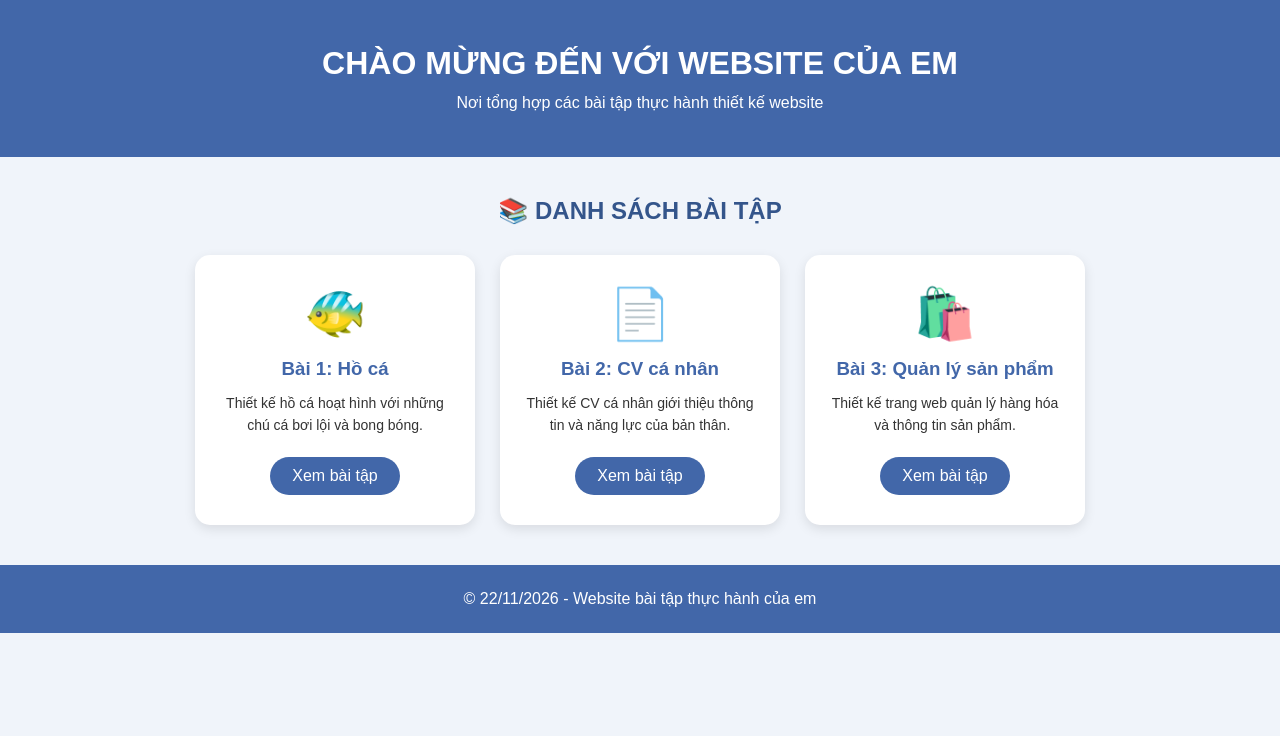
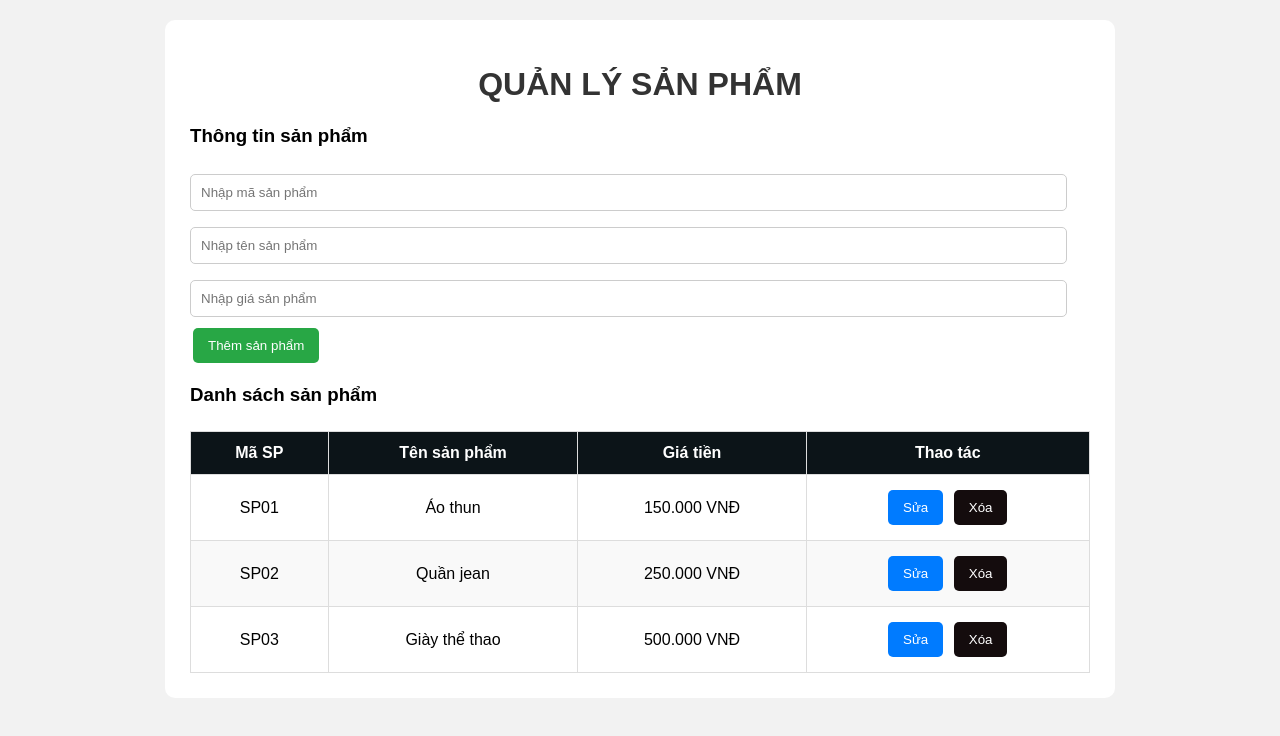
Before and after one commit to nndmy057/nndmy057.github.io, a plain HTML site: page index.html in a window 1280 px wide. Drawn offline with Linux system fonts and the light colour scheme.

Commit message:
Add files via upload

```diff
--- a/index.html
+++ b/index.html
@@ -4,148 +4,222 @@
 <head>
     <meta charset="UTF-8">
     <meta name="viewport" content="width=device-width, initial-scale=1.0">
-    <title>Trang chủ bài tập của em</title>
+    <title>Quản lý sản phẩm</title>
 
     <style>
-        * {
+        body {
+            font-family: Arial;
+            background-color: #f2f2f2;
             margin: 0;
-            padding: 0;
-            box-sizing: border-box;
+            padding: 20px;
         }
 
-        body {
-            font-family: Arial, sans-serif;
-            background: #f0f4fa;
+        h1 {
+            text-align: center;
             color: #333;
         }
 
-        header {
-            background: #4267a9;
-            color: white;
-            text-align: center;
-            padding: 45px 20px;
+        .container {
+            max-width: 900px;
+            margin: auto;
+            background: white;
+            padding: 25px;
+            border-radius: 10px;
         }
 
-        header h1 {
-            font-size: 32px;
-            margin-bottom: 12px;
+        input {
+            width: 95%;
+            padding: 10px;
+            margin: 8px 0;
+            border: 1px solid #ccc;
+            border-radius: 5px;
         }
 
-        header p {
-            font-size: 16px;
+        button {
+            padding: 10px 15px;
+            border: none;
+            border-radius: 5px;
+            cursor: pointer;
+            color: white;
+            margin: 3px;
         }
 
-        .container {
-            width: 90%;
-            max-width: 1000px;
-            margin: 40px auto;
+        .them {
+            background-color: #28a745;
+        }
+
+        .sua {
+            background-color: #007bff;
+        }
+
+        .xoa {
+            background-color: #140c0d;
+        }
+
+        table {
+            width: 100%;
+            border-collapse: collapse;
+            margin-top: 25px;
+        }
+
+        th, td {
+            border: 1px solid #ddd;
+            padding: 12px;
             text-align: center;
         }
 
-        .container h2 {
-            margin-bottom: 30px;
-            color: #34558b;
+        th {
+            background-color: #0c1418;
+            color: white;
         }
 
-        .cards {
-            display: flex;
-            justify-content: center;
-            flex-wrap: wrap;
-            gap: 25px;
-        }
-
-        .card {
-            background: white;
-            width: 280px;
-            padding: 30px 20px;
-            border-radius: 15px;
-            box-shadow: 0 4px 12px rgba(0,0,0,0.1);
-            transition: 0.3s;
-        }
-
-        .card:hover {
-            transform: translateY(-8px);
-        }
-
-        .card .icon {
-            font-size: 50px;
-            margin-bottom: 15px;
-        }
-
-        .card h3 {
-            color: #4267a9;
-            margin-bottom: 12px;
-        }
-
-        .card p {
-            font-size: 14px;
-            line-height: 1.6;
-            margin-bottom: 20px;
-        }
-
-        .card a {
-            display: inline-block;
-            background: #4267a9;
-            color: white;
-            text-decoration: none;
-            padding: 10px 22px;
-            border-radius: 20px;
-        }
-
-        .card a:hover {
-            background: #294778;
-        }
-
-        footer {
-            text-align: center;
-            padding: 25px;
-            margin-top: 40px;
-            background: #4267a9;
-            color: white;
+        tr:nth-child(even) {
+            background-color: #f9f9f9;
         }
     </style>
 </head>
 
 <body>
 
-    <header>
-        <h1>CHÀO MỪNG ĐẾN VỚI WEBSITE CỦA EM</h1>
-        <p>Nơi tổng hợp các bài tập thực hành thiết kế website</p>
-    </header>
+<div class="container">
 
-    <div class="container">
+    <h1>QUẢN LÝ SẢN PHẨM</h1>
 
-        <h2>📚 DANH SÁCH BÀI TẬP</h2>
+    <h3>Thông tin sản phẩm</h3>
 
-        <div class="cards">
+    <input type="text" id="masp" placeholder="Nhập mã sản phẩm">
 
-            <div class="card">
-                <div class="icon">🐠</div>
-                <h3>Bài 1: Hồ cá</h3>
-                <p>Thiết kế hồ cá hoạt hình với những chú cá bơi lội và bong bóng.</p>
-                <a href="bai1_hoca/index.html">Xem bài tập</a>
-            </div>
+    <input type="text" id="tensp" placeholder="Nhập tên sản phẩm">
 
-            <div class="card">
-                <div class="icon">📄</div>
-                <h3>Bài 2: CV cá nhân</h3>
-                <p>Thiết kế CV cá nhân giới thiệu thông tin và năng lực của bản thân.</p>
-                <a href="bai2_CV/index.html">Xem bài tập</a>
-            </div>
+    <input type="number" id="giasp" placeholder="Nhập giá sản phẩm">
 
-            <div class="card">
-                <div class="icon">🛍️</div>
-                <h3>Bài 3: Quản lý sản phẩm</h3>
-                <p>Thiết kế trang web quản lý hàng hóa và thông tin sản phẩm.</p>
-                <a href="bai3_Sanpham/index.html">Xem bài tập</a>
-            </div>
+    <button class="them" onclick="themSP()">Thêm sản phẩm</button>
 
-        </div>
-    </div>
+    <h3>Danh sách sản phẩm</h3>
 
-    <footer>
-        <p>© 22/11/2026 - Website bài tập thực hành của em</p>
-    </footer>
+    <table>
+        <thead>
+            <tr>
+                <th>Mã SP</th>
+                <th>Tên sản phẩm</th>
+                <th>Giá tiền</th>
+                <th>Thao tác</th>
+            </tr>
+        </thead>
+
+        <tbody id="danhsach"></tbody>
+    </table>
+
+</div>
+
+<script>
+
+    let ds = JSON.parse(localStorage.getItem("DSSP")) || [
+        {id: "SP01", name: "Áo thun", price: 150000},
+        {id: "SP02", name: "Quần jean", price: 250000},
+        {id: "SP03", name: "Giày thể thao", price: 500000}
+    ];
+
+    function hienThi() {
+        let html = "";
+
+        for (let i = 0; i < ds.length; i++) {
+            html += `
+                <tr>
+                    <td>${ds[i].id}</td>
+                    <td>${ds[i].name}</td>
+                    <td>${ds[i].price.toLocaleString("vi-VN")} VNĐ</td>
+                    <td>
+                        <button class="sua" onclick="suaSP('${ds[i].id}')">
+                            Sửa
+                        </button>
+
+                        <button class="xoa" onclick="xoaSP('${ds[i].id}')">
+                            Xóa
+                        </button>
+                    </td>
+                </tr>
+            `;
+        }
+
+        document.getElementById("danhsach").innerHTML = html;
+    }
+
+    function luuDuLieu() {
+        localStorage.setItem("DSSP", JSON.stringify(ds));
+    }
+
+    function themSP() {
+        let masp = document.getElementById("masp").value.trim();
+        let tensp = document.getElementById("tensp").value.trim();
+        let giasp = Number(document.getElementById("giasp").value);
+
+        if (masp == "" || tensp == "" || giasp <= 0) {
+            alert("Vui lòng nhập đầy đủ thông tin!");
+            return;
+        }
+
+        let sp = ds.find(item => item.id === masp);
+
+        if (sp) {
+            alert("Mã sản phẩm đã tồn tại!");
+            return;
+        }
+
+        ds.push({
+            id: masp,
+            name: tensp,
+            price: giasp
+        });
+
+        luuDuLieu();
+        hienThi();
+
+        alert("Thêm sản phẩm thành công!");
+
+        document.getElementById("masp").value = "";
+        document.getElementById("tensp").value = "";
+        document.getElementById("giasp").value = "";
+    }
+
+    function suaSP(masp) {
+        let sp = ds.find(item => item.id === masp);
+
+        let tenMoi = prompt("Nhập tên sản phẩm mới:", sp.name);
+
+        if (tenMoi === null || tenMoi.trim() === "") return;
+
+        let giaMoi = prompt("Nhập giá mới:", sp.price);
+
+        if (giaMoi === null || giaMoi.trim() === "" || Number(giaMoi) <= 0) {
+            alert("Giá không hợp lệ!");
+            return;
+        }
+
+        sp.name = tenMoi.trim();
+        sp.price = Number(giaMoi);
+
+        luuDuLieu();
+        hienThi();
+
+        alert("Cập nhật thành công!");
+    }
+
+    function xoaSP(masp) {
+        if (confirm("Bạn có chắc muốn xóa sản phẩm này?")) {
+            ds = ds.filter(item => item.id !== masp);
+
+            luuDuLieu();
+            hienThi();
+
+            alert("Đã xóa sản phẩm!");
+        }
+    }
+
+    luuDuLieu();
+    hienThi();
+
+</script>
 
 </body>
 </html>
```
Also changed, not shown: 1 other file.
